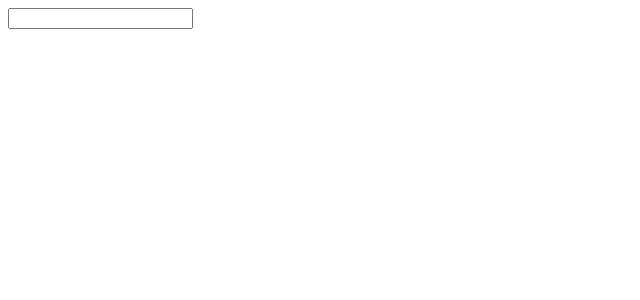
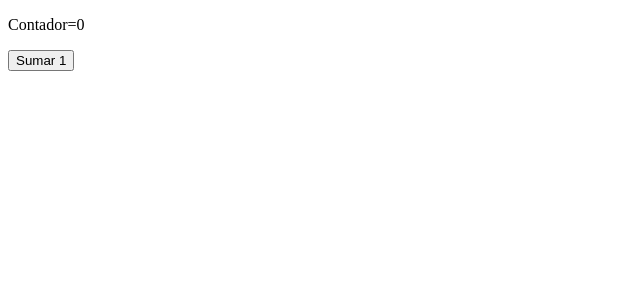
Before and after one commit to maximilianopontin/ApiGiphy, a React (Vite) app in the folder vite-project/: page / in a window 1280 px wide. Shown: the top 300 px of the page, without its empty margins (0-640 px from the left). Built offline with nearby package versions, Linux system fonts and the light colour scheme.

Commit message:
uso de callback en un contador

```diff
--- a/vite-project/src/App.jsx
+++ b/vite-project/src/App.jsx
@@ -1,23 +1,17 @@
 import { useState } from 'react'
 import reactLogo from './assets/react.svg'
 import viteLogo from '/vite.svg'
+import Counter from './Counter'
+
+function App() {
 
 
-function App() {
-  //hooks para crear estado use state: devuelve una variable que tiene el valor y una funcion que cambia el valor de esa variable (le dice a react que tiene que renderizarse)
-  const [valorInput, setValorInput] = useState(); // el usestate entre parentesis tiene el valor inicial de la variable creada, pueden ser numeros, letras, null, etc.
+  return (
 
-  //usamos la funcion set de la variable para poder visualizar el cambio en pantalla
-  const onChange = (e) => {
-    const valor = e.target.value;//capturamos el valor del evento
-    setValorInput(valor);//lo visualizamos en pantalla
-  }
+    <>
+    <Counter/>
+    </>
 
-  return (
-    <>
-      <input value ={valorInput} onChange={onChange}/>
-      <p>{valorInput}</p>
-    </>
   )
 }
 
--- /dev/null
+++ b/vite-project/src/Counter.jsx
@@ -0,0 +1,19 @@
+import { useState } from "react";
+
+function Counter() {
+
+    const [counter, setCounter] = useState(0);// creamos estado (varianble counter) y funcion para cambiar ese estado
+    //creamoss funcion onClick para crear contador
+    const incrementar = () => {
+        setCounter((prevCounter)=> prevCounter + 1); // callback que recibe el valor anterior (prevCounter) y retorna el nuevo valor.
+    }
+
+    return (
+        <>
+<p>Contador={counter}</p>
+<button onClick={incrementar}>Sumar 1</button>
+
+        </>
+    )
+}
+export default Counter;
```
